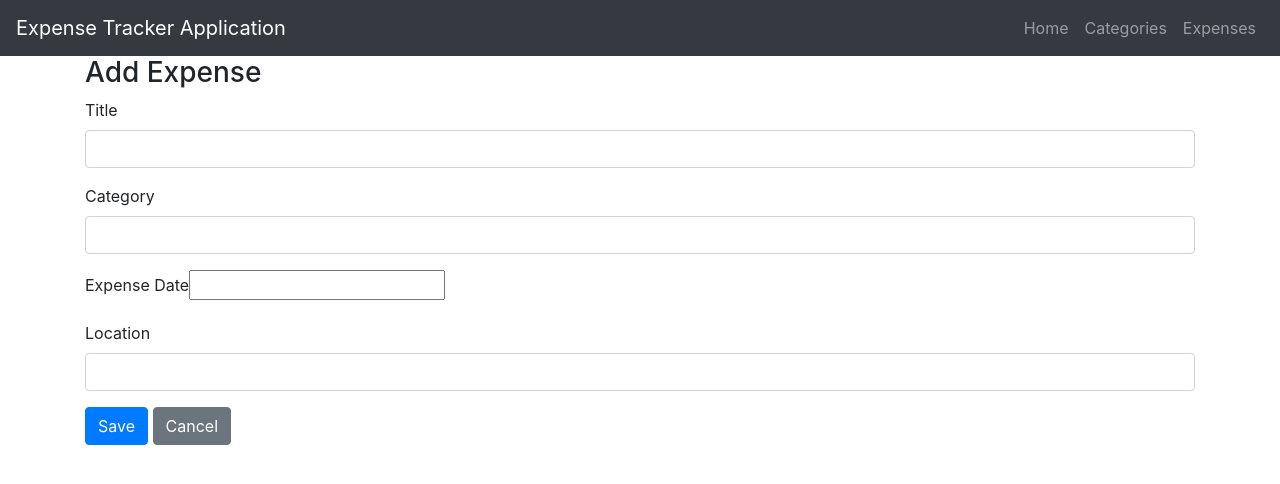
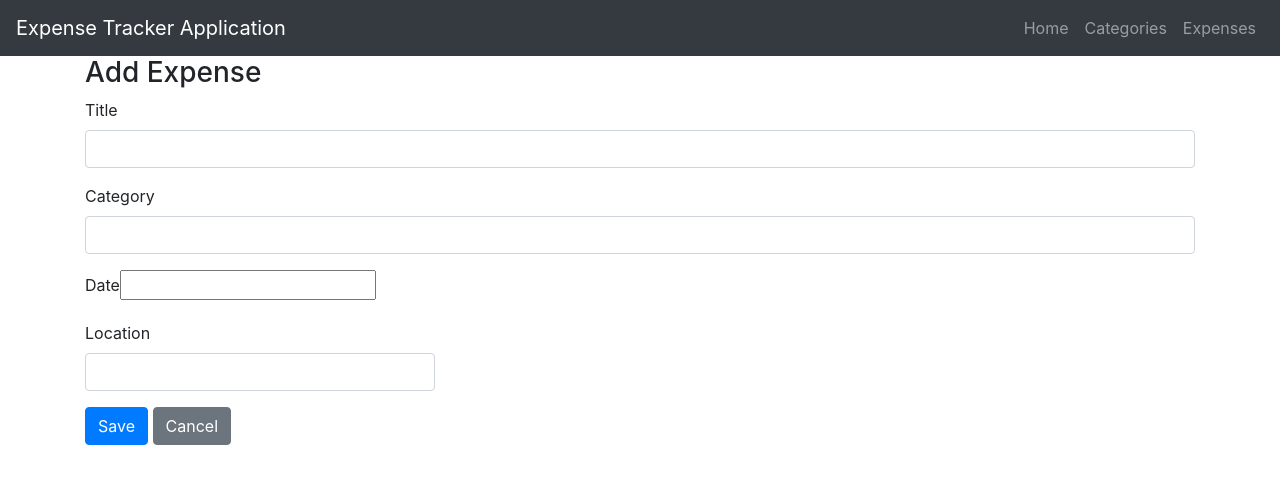
Before and after one commit to shivam-ops/expense-tracker-app, a React (Create React App) app: page /expenses in a window 1280 px wide. Shown: the top 484 px of the page. Built offline with nearby package versions, Linux system fonts and the light colour scheme.

Commit message:
correction on expenses form

```diff
--- a/src/Expenses.js
+++ b/src/Expenses.js
@@ -37,14 +37,15 @@ class Expenses extends Component {
             </FormGroup>
 
             <FormGroup>
-              <label for="expenseDate">Expense Date</label>
+              <label for="city">Date</label>
               <DatePicker
                 selected={this.state.date}
                 onChange={this.handleChange}
               />
             </FormGroup>
 
-            <FormGroup>
+            <div className="row">
+              <FormGroup className="col-md-4 mb-3">
                 <label for="location">Location</label>
                 <Input
                   type="text"
@@ -53,6 +54,7 @@ class Expenses extends Component {
                   onChange={this.handleChange}
                 />
               </FormGroup>
+            </div>
 
             <FormGroup>
               <Button color="primary" type="submit">
```
Also changed, not shown: 1 other file (tests, documents, lock files or other folders). Lines whose indentation alone changed are shown as unchanged.
